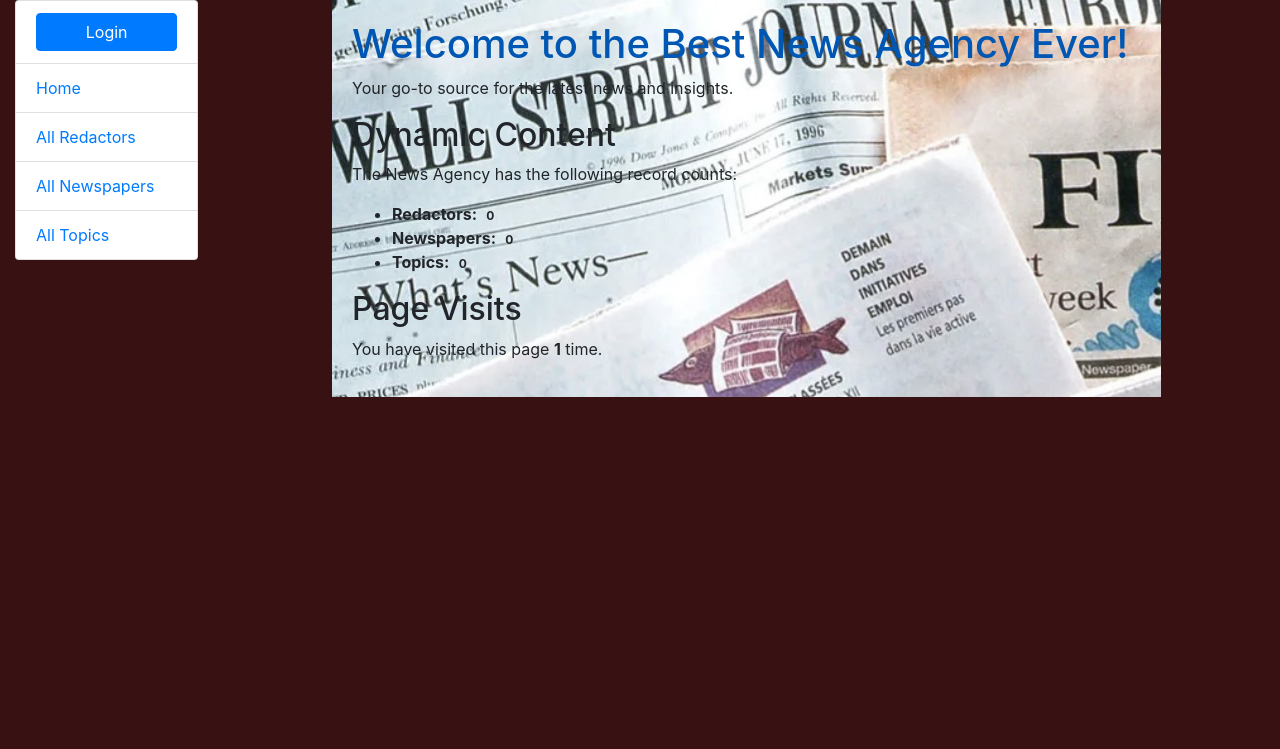
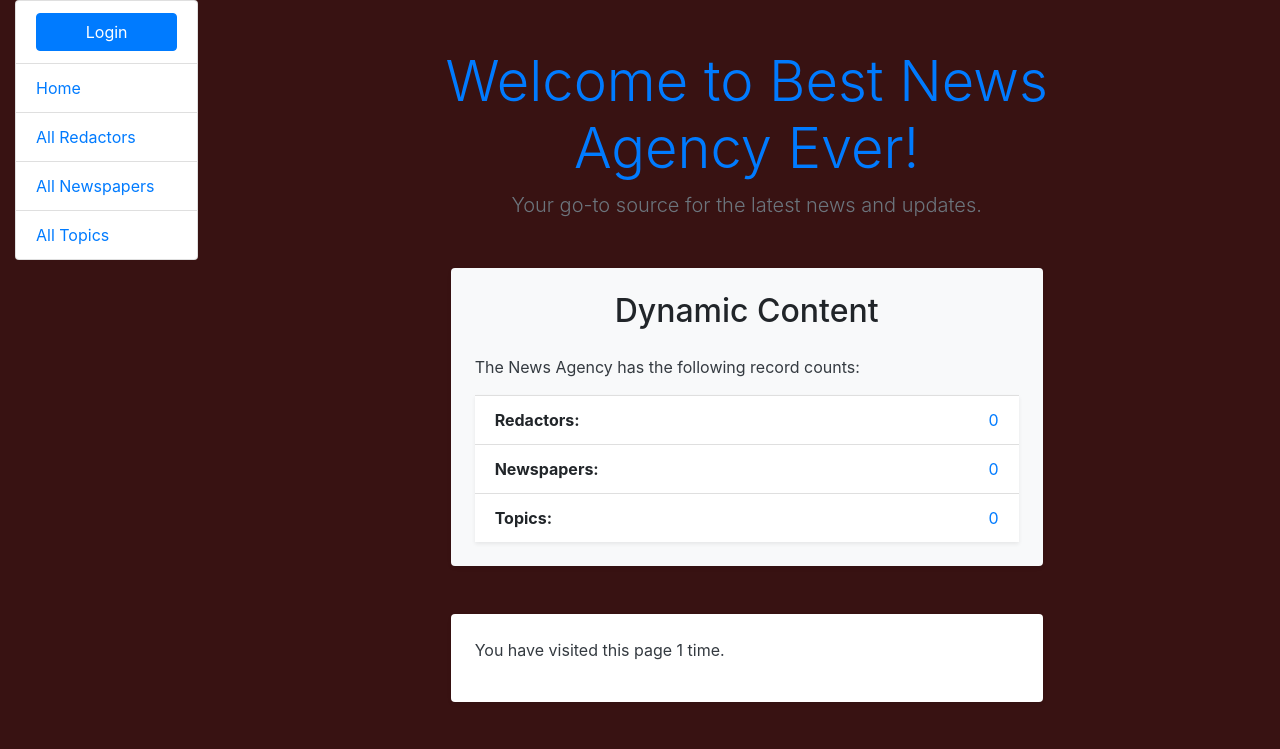
Before and after one commit to EugeneDolinskiy/news-agency, a Django app: page / in a window 1280 px wide. Shown: the top 749 px of the page. Run offline with Django 5.2, Linux system fonts and the light colour scheme; data that the repository does not hold is empty.

Commit message:
add nice styling to the main page

```diff
--- a/templates/news_management/index.html
+++ b/templates/news_management/index.html
@@ -1,26 +1,35 @@
 {% extends "base.html" %}
-{% load static %}
 
 {% block content %}
-  <div class="container" style="background-image: url('{% static 'images/bg-1.jpg' %}');">
-    <h1 class="page-title">Welcome to the Best News Agency Ever!</h1>
-    <p class="intro-text">Your go-to source for the latest news and insights.</p>
+  <div class="container py-5">
+    <div class="text-center mb-5">
+      <h1 class="display-4 text-primary fw-bold">Welcome to Best News Agency Ever!</h1>
+      <p class="lead text-muted">Your go-to source for the latest news and updates.</p>
+    </div>
 
-    <div class="stats-section">
-      <div class="stats-item">
-        <h2 class="stats-title">Dynamic Content</h2>
-        <p>The News Agency has the following record counts:</p>
-        <ul class="stats-list">
-          <li><strong>Redactors:</strong> <span class="badge">{{ num_redactors }}</span></li>
-          <li><strong>Newspapers:</strong> <span class="badge">{{ num_newspapers }}</span></li>
-          <li><strong>Topics:</strong> <span class="badge">{{ num_topics }}</span></li>
-        </ul>
-      </div>
+    <div class="bg-light p-4 rounded shadow-sm mb-5 mx-auto w-75">
+      <h2 class="fw-bold text-center mb-4">Dynamic Content</h2>
+      <p class="fs-5 text-dark">The News Agency has the following record counts:</p>
+      <ul class="list-group list-group-flush shadow-sm">
+        <li class="list-group-item d-flex justify-content-between">
+          <strong>Redactors:</strong>
+          <span class="text-primary">{{ num_redactors }}</span>
+        </li>
+        <li class="list-group-item d-flex justify-content-between">
+          <strong>Newspapers:</strong>
+          <span class="text-primary">{{ num_newspapers }}</span>
+        </li>
+        <li class="list-group-item d-flex justify-content-between">
+          <strong>Topics:</strong>
+          <span class="text-primary">{{ num_topics }}</span>
+        </li>
+      </ul>
+    </div>
 
-      <div class="stats-item">
-        <h2 class="stats-title">Page Visits</h2>
-        <p>You have visited this page <strong>{{ num_visits }}</strong> time{{ num_visits|pluralize }}.</p>
-      </div>
+    <div class="bg-white p-4 rounded shadow-sm mx-auto w-75">
+      <p class="fs-5 text-dark">You have visited this page
+        <span class="fw-semibold">{{ num_visits }} time{{ num_visits|pluralize }}</span>.
+      </p>
     </div>
   </div>
 {% endblock %}
```
